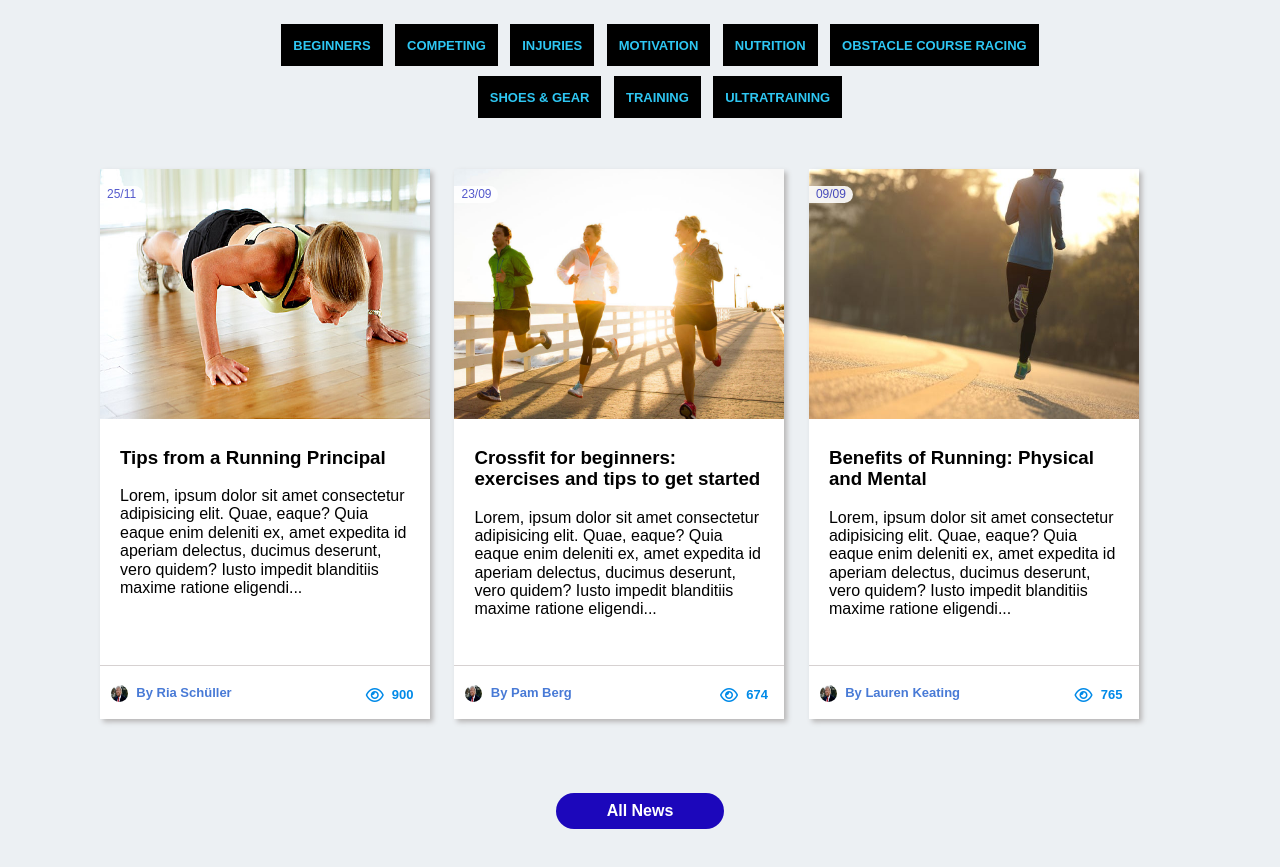
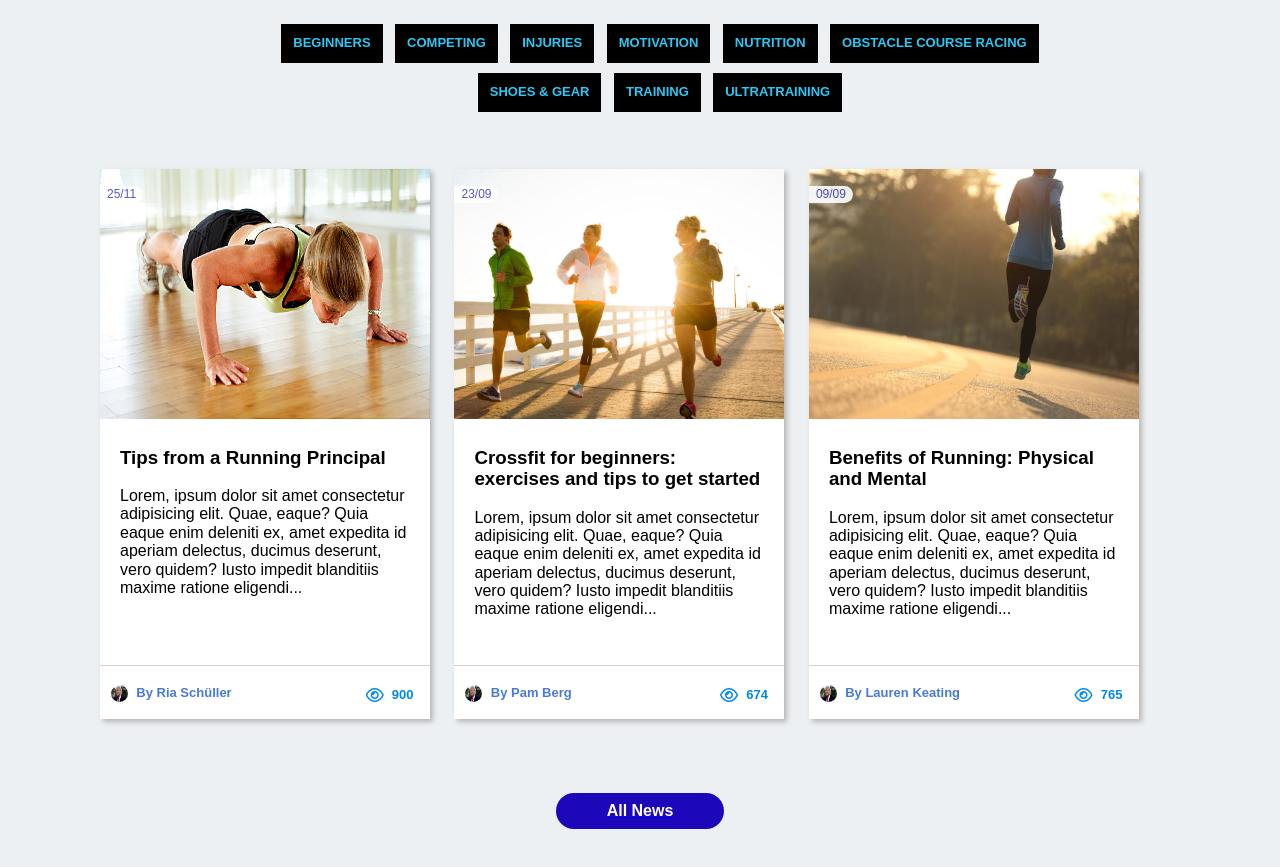
Before and after one commit to lifewave174/Non-responsive-blog, a plain HTML site: page index.html in a window 1280 px wide. Shown: the part 81-948 px from the top of the page. Drawn offline with Linux system fonts and the light colour scheme.

Commit message:
made further changes to links

```diff
--- a/index.html
+++ b/index.html
@@ -21,15 +21,33 @@
         <nav>
 
             <ul>
-                <li><a href="#">Beginners</a></li>
-                <li><a href="#">Competing</a></li>
-                <li><a href="#">Injuries</a></li>
-                <li><a href="#">Motivation</a></li>
-                <li><a href="#">Nutrition</a></li>
-                <li><a href="#">Obstacle Course Racing</a></li>
-                <li><a href="#">Shoes & Gear</a></li>
-                <li><a href="#">Training</a></li>
-                <li><a href="#">Ultratraining</a></li>
+                <a href="#">
+                    <li>Beginners</li>
+                </a>
+                <a href="#">
+                    <li>Competing</li>
+                </a>
+                <a href="#">
+                    <li>Injuries</li>
+                </a>
+                <a href="#">
+                    <li>Motivation</li>
+                </a>
+                <a href="#">
+                    <li>Nutrition</li>
+                </a>
+                <a href="#">
+                    <li>Obstacle Course Racing</li>
+                </a>
+                <a href="#">
+                    <li>Shoes & Gear</li>
+                </a>
+                <a href="#">
+                    <li>Training</li>
+                </a>
+                <a href="#">
+                    <li>Ultratraining</li>
+                </a>
             </ul>
 
         </nav>
@@ -96,7 +114,9 @@
                 </div>
             </div>
         </section>
-        <p class="allnewsbutton"> <a href="#"> All News</a></p>
+        <a href="#">
+            <p class="allnewsbutton"> All News</p>
+        </a>
     </main>
 </body>
 
```
